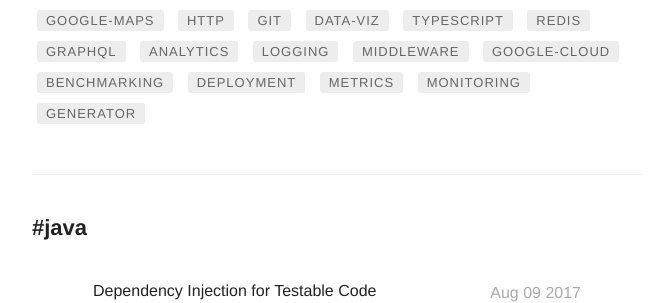
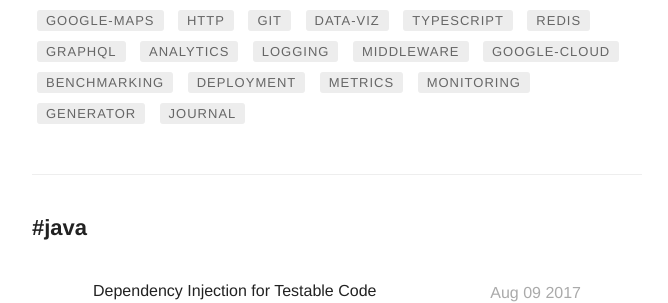
Before and after one commit to bobheadxi/bobheadxi.github.io, a Jekyll site: the page built from tags.html, in a window 1280 px wide and 900 px high, scrolled down 653 px. Shown: the part 154-457 px from the top of the window, without its empty margins (303-971 px from the left). Built offline with Jekyll 4.4.1, drawn with Linux system fonts in a browser that asks for light colours; emoji names are drawn with the system emoji font; some of the changed text lies outside the part shown.

Commit message:
add journal tag

```diff
--- a/_posts/2019-8-4-on-giving-up.md
+++ b/_posts/2019-8-4-on-giving-up.md
@@ -7,6 +7,7 @@ headerImage: true
 tag:
 - misc
 - rant
+- journal
 category: blog
 author: robert
 description:
```
